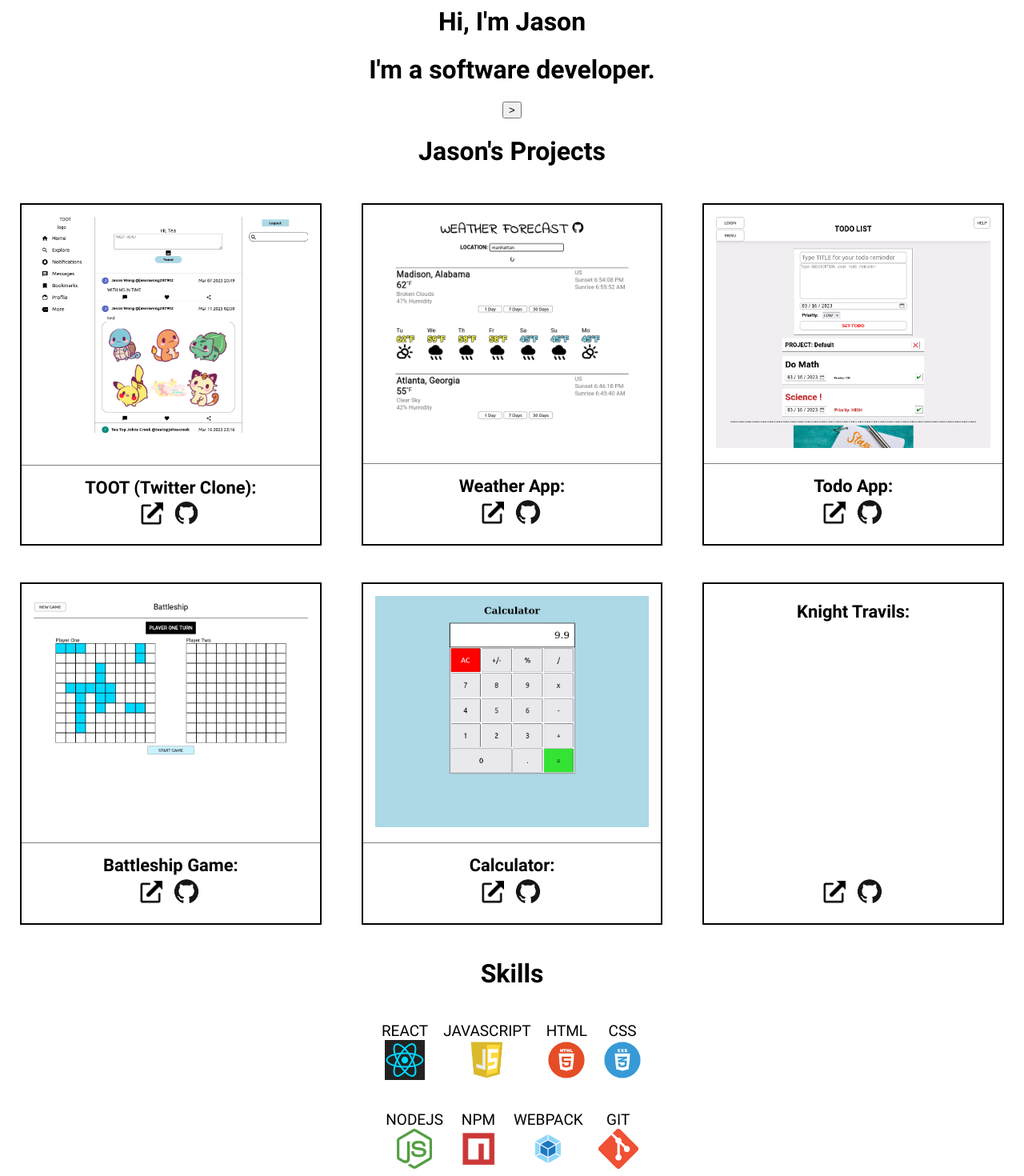
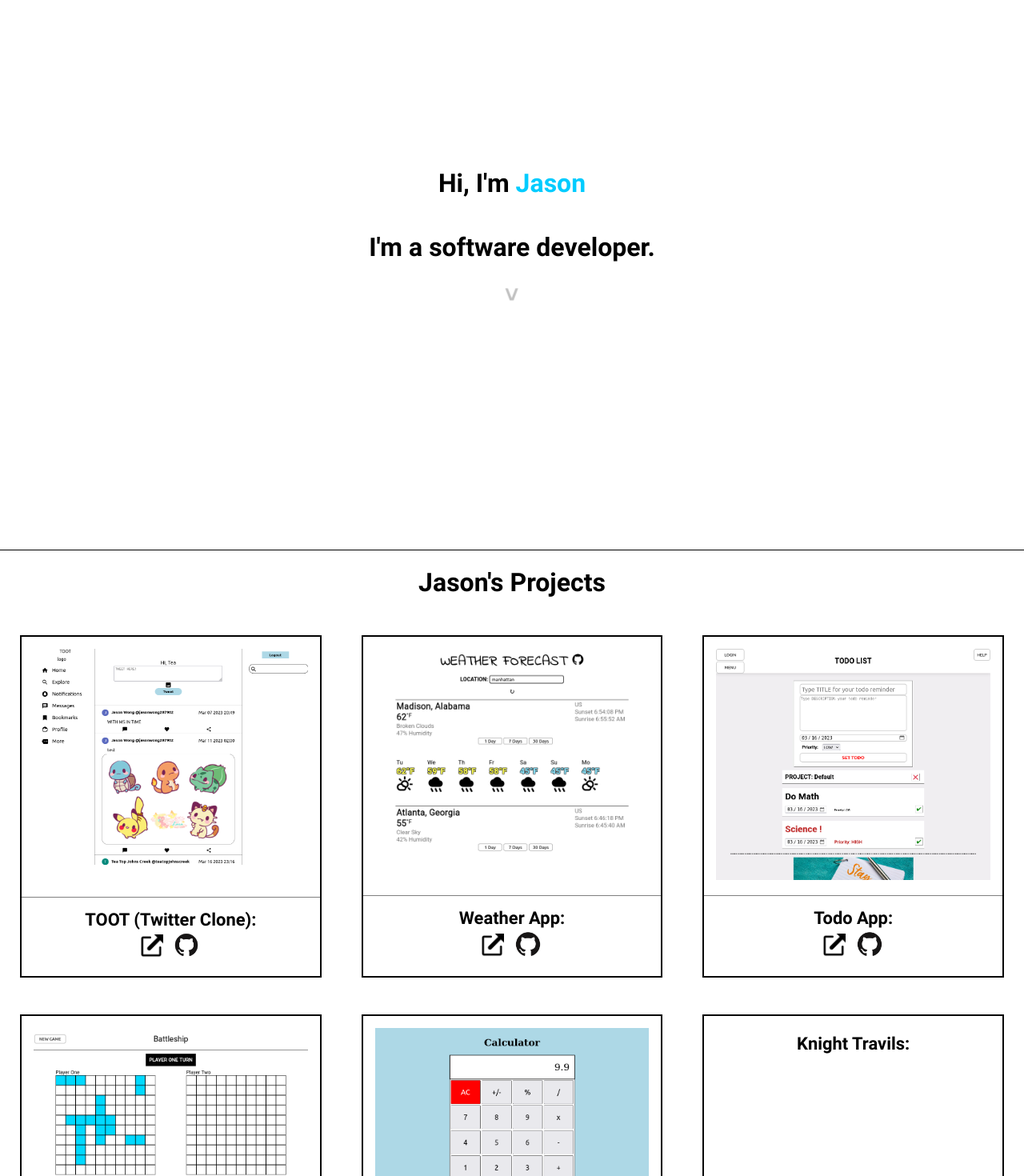
Before and after one commit to jw287962/portfolio_project, a React (Create React App) app: page /portfolio_project/ in a window 1280 px wide. Shown: the part 120-1590 px from the top of the page at 80% size. Built offline with nearby package versions, Linux system fonts and the light colour scheme.

Commit message:
updated css for home page and skills section

```diff
--- a/src/App.css
+++ b/src/App.css
@@ -1,108 +1,125 @@
 .App {
   text-align: center;
 }
-
-.about{
+.intro {
   display: flex;
   flex-direction: column;
-  align-items: center;
+  justify-content: center;
+  border-bottom: 1px solid black;
+  height: 100vh;
+  margin-top: -100px;
+}
+.jason {
+  color: rgb(0, 204, 255);
+  animation: textappear 2s ease-in-out 0s 1;
+  -webkit-text-stroke-color: black;
+}
+.intro > div > .rotate {
+  transform: rotate(90deg);
+  font-size: 30px;
+  font-weight: bolder;
+  animation: flash 2s ease-in infinite;
 }
 
-.home{
+.home {
   display: grid;
   grid-template-columns: repeat(auto-fit, minmax(400px, 1fr));
 }
-.home>h3>div{
+.home > h3 > div {
   display: flex;
   flex-direction: column;
 }
 
-main>h1,h4{
+main > h1,
+h4 {
   position: relative;
-  animation: textflyin 1s ease-in-out 0s 1;
+  animation: textflyin 0.9s ease-in 0s 1;
 }
-p{
-  animation: textappear 2.5s cubic-bezier(.78,-0.43,.18,1) 0s 1;
+p {
+  animation: textappear 2s cubic-bezier(0.78, -0.43, 0.18, 1) 0s 1;
 }
 
-.home{
+.home {
   /* animation: flyin 1.8s ease-out 0s 1; */
   box-sizing: border-box;
 }
 
-/* footer */
-
-footer{
-  border-top: 1px solid black;
-}
 /* each project card */
-.home>h3{
+.home > h3 {
   margin: 25px;
 }
-.links{
+.links {
   height: 100%;
   justify-content: space-between;
   border: 2px solid black;
 }
-.home>.hidden{
+.home > .hidden {
   opacity: 0;
   filter: blur(5px);
   transform: translateX(-100%);
 }
-.home>.show{
+.home > .show {
   filter: blur(0);
   transform: translateX(0%);
   transition: all 1s;
   opacity: 1;
 }
+
 /* add delay for child cards */
 
-.show:nth-child(n){
+.show:nth-child(n) {
   transition-delay: 200ms;
 }
-.show:nth-child(2n){
+.show:nth-child(2n) {
   transition-delay: 400ms;
 }
 
-
-.weblink{
+.weblink {
   position: relative;
-  top:2px;
+  top: 2px;
 }
-.links>div{
+.links > div {
   margin-bottom: 15px;
 }
-.links>div>h3{
+.links > div > h3 {
   border-top: 1px solid grey;
   margin: 0px;
   padding-top: 15px;
 }
-.links>div>div{
+.links > div > div {
   display: flex;
   justify-content: center;
   align-items: center;
 }
-.links>img{
+.links > img {
   padding: 15px;
 }
 
-.links>div>.link>a{
+.links > div > .link > a {
   color: black;
   text-decoration: none;
 }
-.links>div>.link:hover{
+.links > div > .link:hover {
   background-color: rgb(218, 218, 218);
 }
-a:hover{
+a:hover {
   scale: 1.2;
 }
-.links>div>div>a{
+.links > div > div > a {
   padding: 0px 5px;
-
 }
 
+.skillContainer > h1 {
+  padding-top: 20px;
+  margin: 0px;
+}
+/* footer */
+
+footer {
+  border-top: 1px solid black;
+}
 /* button project links*/
-.links>div>.link{
+.links > div > .link {
   background-color: white;
   padding: 7px;
   margin: 10px;
@@ -121,7 +138,7 @@ border-radius: 10px;
   }
 
   to {
-    opacity: 100%
+    opacity: 100%;
   }
 }
 
@@ -131,7 +148,7 @@ border-radius: 10px;
   }
 
   to {
-    opacity: 100%
+    opacity: 100%;
   }
 }
 
@@ -144,3 +161,15 @@ border-radius: 10px;
     transform: translateY(0px);
   }
 }
+
+@keyframes flash {
+  from {
+    opacity: 0%;
+  }
+  50% {
+    opacity: 100%;
+  }
+  to {
+    opacity: 0%;
+  }
+}
--- a/src/css/about.css
+++ b/src/css/about.css
@@ -1,5 +1,12 @@
 /* ::root {
 } */
+
+.about {
+  display: flex;
+  flex-direction: column;
+  align-items: center;
+}
+
 .about > div > p {
   padding: 0px 40px;
   box-sizing: border-box;
@@ -21,6 +28,11 @@
   filter: blur(0px);
   opacity: 1;
 }
+.skillContainer {
+  width: 100%;
+  border-radius: 5px;
+  background-color: lightblue;
+}
 
 .skills {
   display: flex;
@@ -30,7 +42,9 @@
   gap: 19px;
   font-size: 19px;
 }
-
+#expressSkill {
+  border-radius: 50%;
+}
 .skill {
   display: flex;
   flex-direction: column;
--- a/src/index.css
+++ b/src/index.css
@@ -1,30 +1,39 @@
 @font-face {
   font-family: Roboto;
-  src: url('./font/Roboto-Regular.ttf');
+  src: url("./font/Roboto-Regular.ttf");
 }
 @font-face {
   font-family: Roboto-Bold;
-  src: url('./font/Roboto-Bold.ttf');
+  src: url("./font/Roboto-Bold.ttf");
 }
 
-h1,h2,h3,h4,li>a{
-  font-family: 'Roboto-Bold', -apple-system, BlinkMacSystemFont, 'Segoe UI', 'Roboto', 'Oxygen',
-    'Ubuntu', 'Cantarell', 'Fira Sans', 'Droid Sans', 'Helvetica Neue',
-    sans-serif;
+h1,
+h2,
+h3,
+h4,
+li > a {
+  font-family: "Roboto-Bold", -apple-system, BlinkMacSystemFont, "Segoe UI",
+    "Roboto", "Oxygen", "Ubuntu", "Cantarell", "Fira Sans", "Droid Sans",
+    "Helvetica Neue", sans-serif;
 }
-a{
-  color: black
+a {
+  color: black;
 }
 body {
   margin: 0;
-  font-family: 'Roboto', -apple-system, BlinkMacSystemFont, 'Segoe UI', 'Roboto', 'Oxygen',
-    'Ubuntu', 'Cantarell', 'Fira Sans', 'Droid Sans', 'Helvetica Neue',
+  font-family: "Roboto", -apple-system, BlinkMacSystemFont, "Segoe UI", "Roboto",
+    "Oxygen", "Ubuntu", "Cantarell", "Fira Sans", "Droid Sans", "Helvetica Neue",
     sans-serif;
   -webkit-font-smoothing: antialiased;
   -moz-osx-font-smoothing: grayscale;
 }
 
 code {
-  font-family: source-code-pro, Menlo, Monaco, Consolas, 'Courier New',
+  font-family: source-code-pro, Menlo, Monaco, Consolas, "Courier New",
     monospace;
 }
+
+button {
+  background-color: white;
+  border: none;
+}
```
Lines whose indentation alone changed are shown as unchanged.
